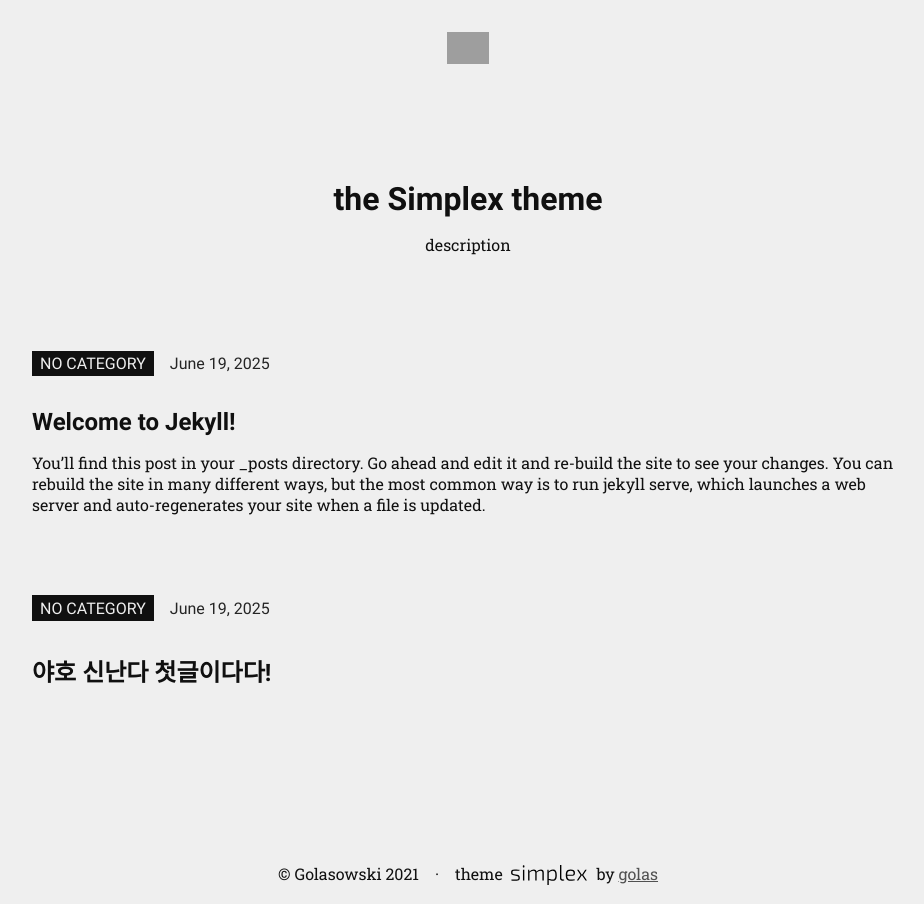
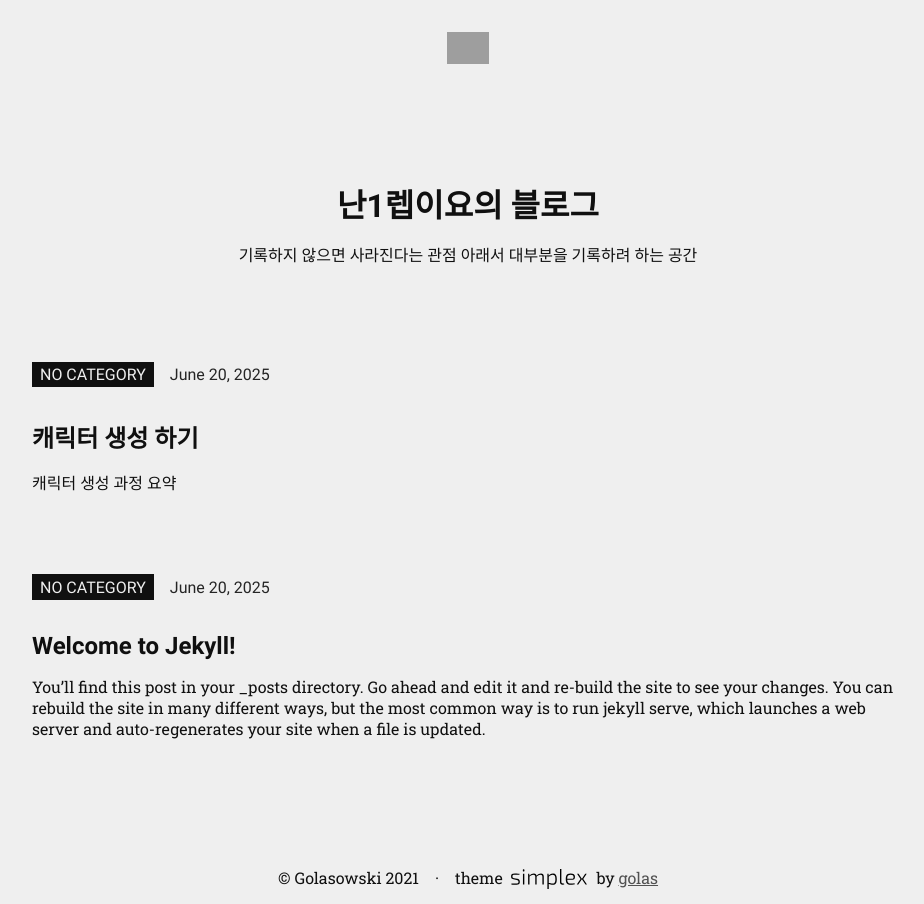
Before and after one commit to davidpro08/davidpro08.github.io, a Jekyll site: the page built from index.markdown, in a window 1280 px wide. Shown: the whole page, without its empty margins (172-1096 px from the left). Built offline with Jekyll 4.4.1, drawn with Linux system fonts in a browser that asks for light colours; grey boxes are pictures that could not be loaded.

Commit message:
설정 업데이트, 플러그인 추가, 댓글 기능 추가

```diff
--- a/_config.yml
+++ b/_config.yml
@@ -21,3 +21,39 @@ defaults:
       type: category
     values:
       layout: "category"
+
+lang : ko-KR
+
+timezone : Asia/Seoul
+
+title : 난1렙이요의 블로그
+
+tagline : 여러저러 하는 블로그
+
+description : 기록하지 않으면 사라진다는 관점 아래서 대부분을 기록하려 하는 공간
+
+url : https://davidpro08.github.io
+
+github_username : davidpro08
+github_repo : davidpro08.github.io
+github_url : https://github.com/davidpro08
+
+author : 문재현
+author_email : davidmoon0817@gmail.com
+author_github : https://github.com/davidpro08
+
+avatar : /assets/img/icons/Title_Icon.jpg
+
+plugins:
+  - jekyll-seo-tag
+  - jekyll-feed
+  - jekyll-sitemap
+
+# Giscus comments
+giscus:
+  repo: davidpro08/davidpro08.github.io
+  repo_id: R_kgDOMe0I5Q
+  category: Comments
+  category_id: DIC_kwDOMe0I5c4Cgl5Y
+  mapping: pathname
+  lang: ko
--- a/_posts/2025-06-20-first-post.markdown
+++ /dev/null
@@ -1,6 +0,0 @@
----
-layout: post
-title:  "야호 신난다 첫글이다다!"
-date:   2025-06-20 03:03:20 +0900
-categories: blog
----
```
Also changed, not shown: _layouts/post.html (+20 -0 lines), _posts/2025-06-20-캐릭터-생성-하기.markdown (added, +70 -0 lines), Gemfile.lock, assets/img/icons/Title_Icon.jpg (added), jekyll-theme-simplex.gemspec.
